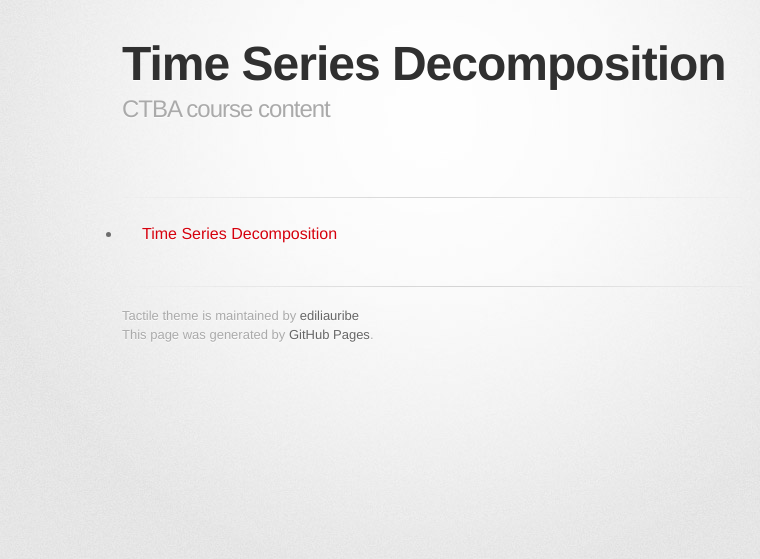
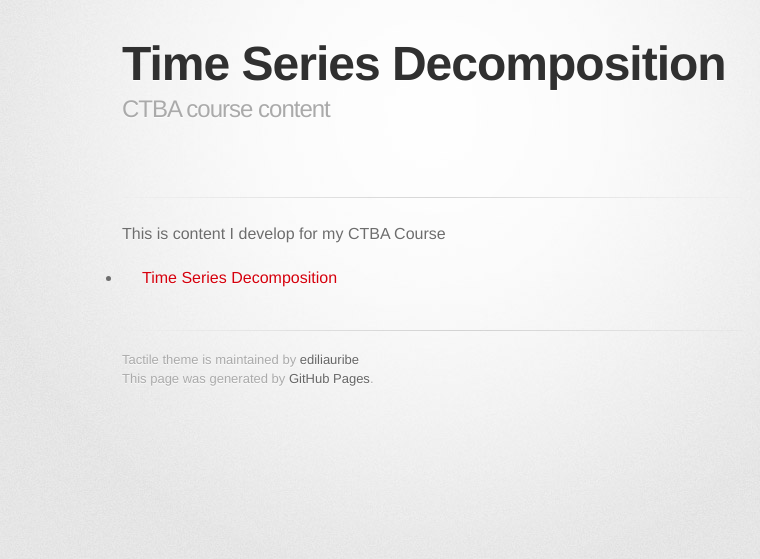
Before and after one commit to ediliauribe/ediliauirbe.github.io, a Jekyll site: the page built from index.md, in a window 1280 px wide. Shown: the top 559 px of the page, without its empty margins (208-968 px from the left). Built offline with Jekyll 4.4.1, drawn with Linux system fonts in a browser that asks for light colours; some web fonts are replaced; our own code applies the rules of GitHub Pages for plain Markdown files.

Commit message:
Update index.md

```diff
--- a/index.md
+++ b/index.md
@@ -2,5 +2,6 @@
 title: Time Series Decomposition
 description: CTBA course content
 ---
+This is content I develop for my CTBA Course
 
 -  [Time Series Decomposition](/timeseries/index.md)
```
